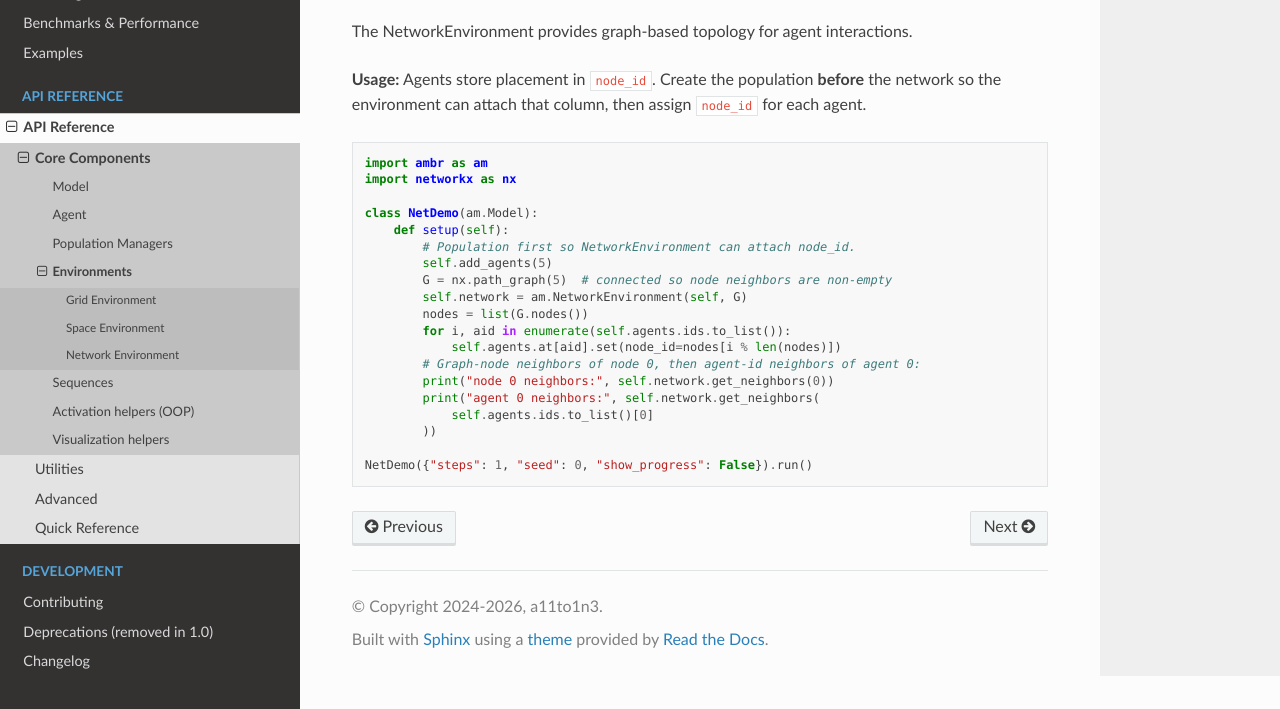
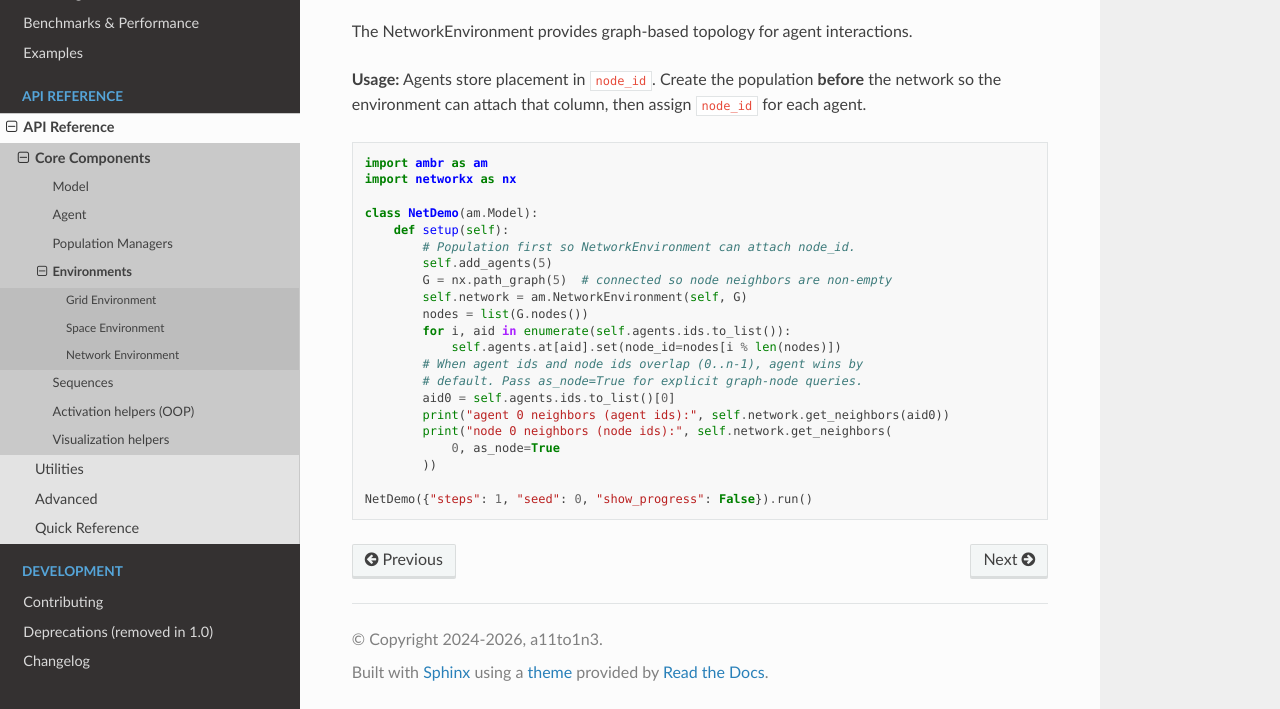
Before and after one commit to a11to1n3/AMBER, a Sphinx documentation site: the page built from docs/api/environments.rst, in a window 1280 px wide and 900 px high, scrolled down 1439 px, cut to the strip 191-900 px from the top of the window. Built offline with Sphinx 7.4.7 and the Read the Docs theme 3.1.0, drawn with Linux system fonts in a browser that asks for light colours.

Commit message:
fix: SMAC isolation/MF budgets, Sphinx fence, README OOP, network agents
- Unique SMAC output_directory per optimizer (no smac3_output reuse)
- Fidelity params are budget-only; int fidelities coerce SH rungs; history
  reports evaluated budget
- Treat fixed floats as fixed_params in bayesian_optimization
- Detect ConfigurationSpaceExhaustedException by type name
- Network get_neighbors prefers agent ids; as_node= for graph nodes
- Sphinx ParallelRunner fence; README OOP mode=oop; GPU CI NOT VERIFIED wording

```diff
--- a/docs/api/environments.rst
+++ b/docs/api/environments.rst
@@ -91,10 +91,12 @@
            nodes = list(G.nodes())
            for i, aid in enumerate(self.agents.ids.to_list()):
                self.agents.at[aid].set(node_id=nodes[i % len(nodes)])
-           # Graph-node neighbors of node 0, then agent-id neighbors of agent 0:
-           print("node 0 neighbors:", self.network.get_neighbors(0))
-           print("agent 0 neighbors:", self.network.get_neighbors(
-               self.agents.ids.to_list()[0]
+           # When agent ids and node ids overlap (0..n-1), agent wins by
+           # default. Pass as_node=True for explicit graph-node queries.
+           aid0 = self.agents.ids.to_list()[0]
+           print("agent 0 neighbors (agent ids):", self.network.get_neighbors(aid0))
+           print("node 0 neighbors (node ids):", self.network.get_neighbors(
+               0, as_node=True
            ))
 
    NetDemo({"steps": 1, "seed": 0, "show_progress": False}).run()
--- a/docs/api/performance.rst
+++ b/docs/api/performance.rst
@@ -50,7 +50,7 @@
 :class:`~ambr.performance.RunOutcome` (``status``, ``error_type``,
 ``error_message``).
 
-Example (module-level model + ``__main__`` guard — required for spawn)::
+Example (module-level model + ``__main__`` guard — required for spawn):
 
 .. code-block:: python
 
```
Also changed, not shown: CHANGELOG.md (+12 -4 lines), README.md (+7 -4 lines), 2 other files.
